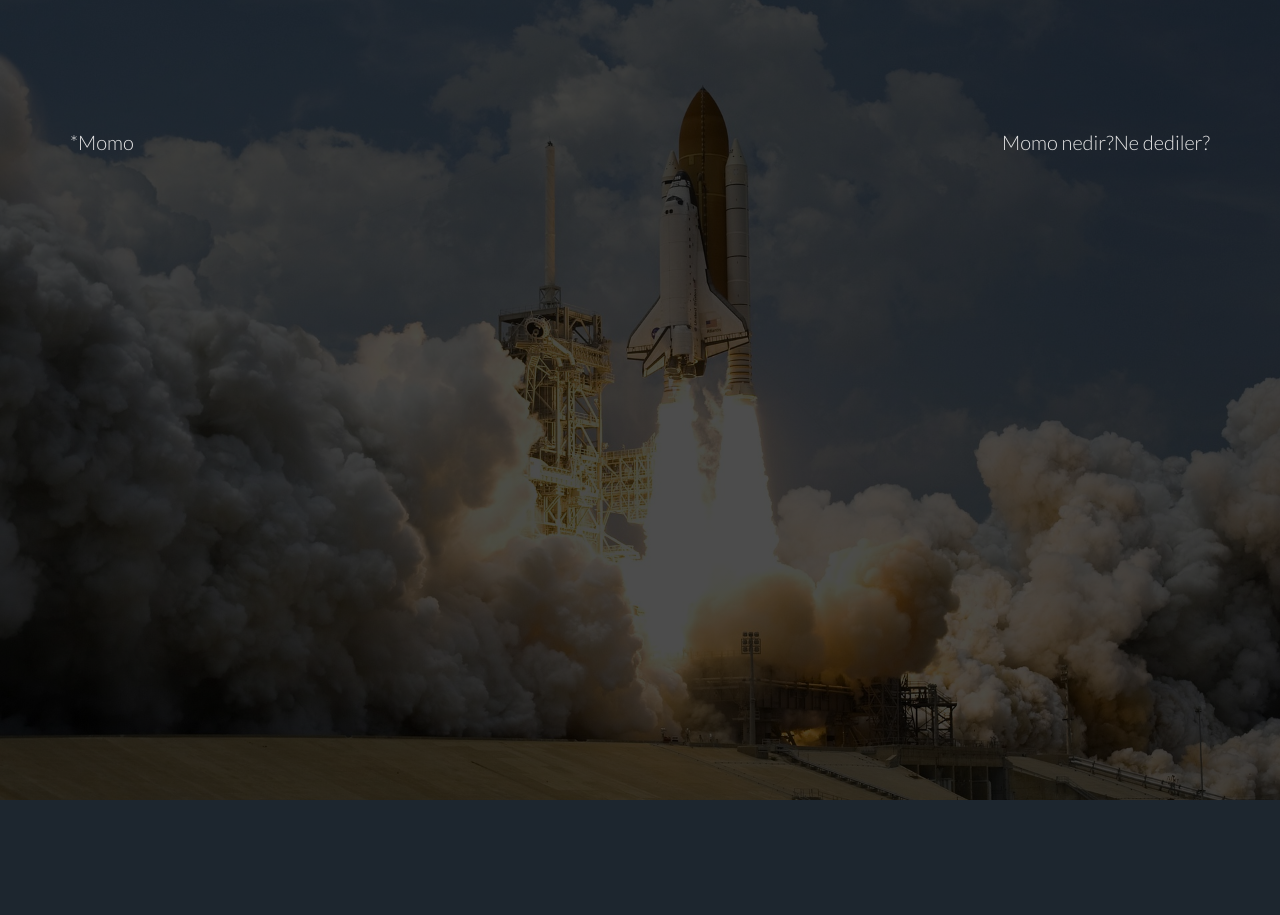
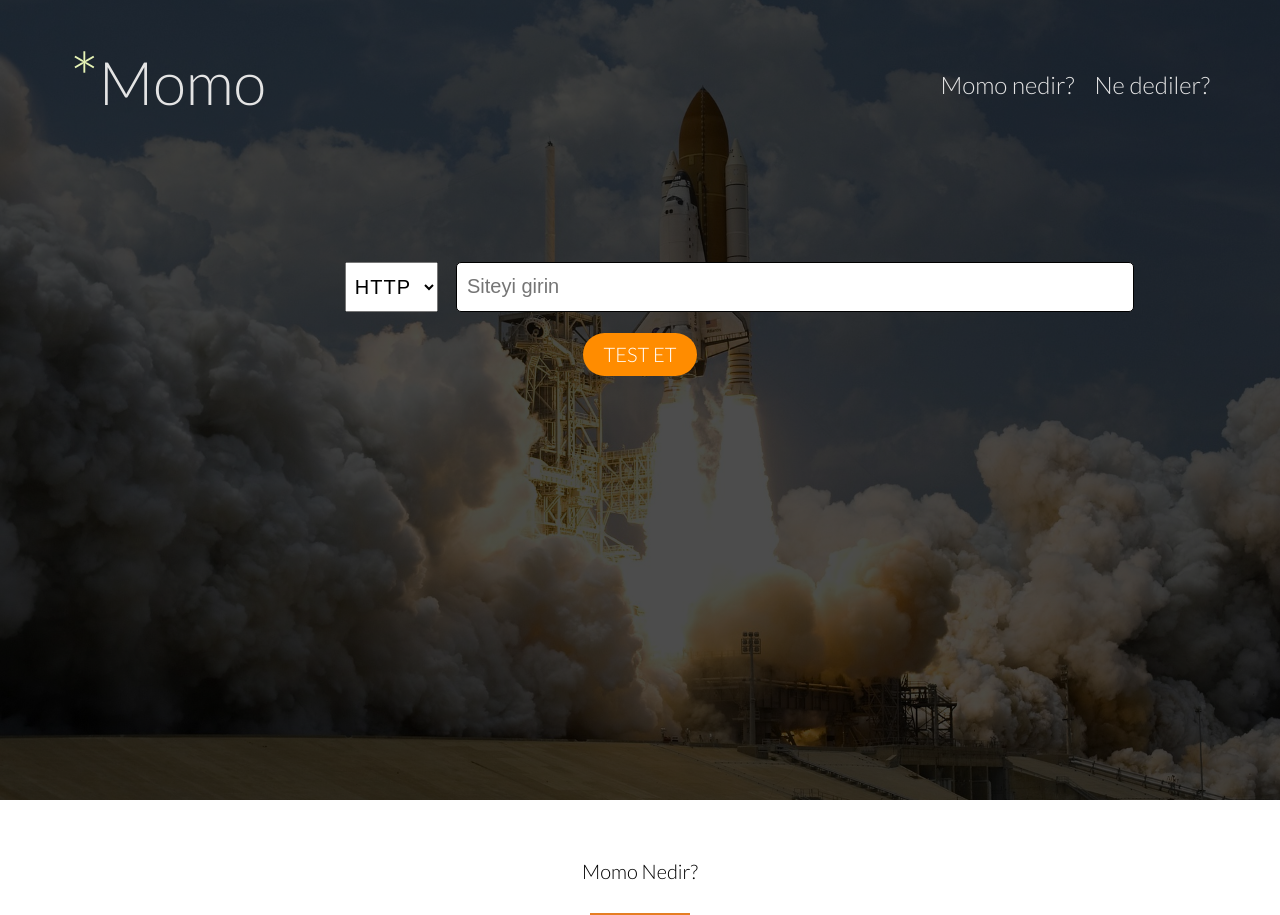
Before and after one commit to eliakorkmaz/momo, a PHP site: page / in a window 1280 px wide. Before the commit the page ends 800 px from the top, so only its background shows below. Run offline with PHP 8.4, Linux system fonts and the light colour scheme.

Commit message:
Added new content for project

```diff
--- a/css/style.css
+++ b/css/style.css
@@ -1,8 +1,14 @@
 * {
     font-family: 'Lato', 'Monaco', 'Arial';
     font-weight: 300;
-    color: #e4e4e4;
     font-size: 20px;
+    padding: 0;
+    margin: 0;
+    box-sizing: border-box;
+}
+
+html{
+    text-rendering: optimizeLegibility;
 }
 
 .row{
@@ -10,22 +16,49 @@
     margin: 0 auto;
 }
 
-body{
-    background-image: linear-gradient(rgba(0,0,0,0.7),rgba(0,0,0,0.7)), url(image/background-image.jpg);
-    background-size: cover;
-    background-position: center;
+h2{
+    text-align: center;
 }
 
+h2:after{
+    display: block;
+    height: 2px;
+    background-color: #e67e22;
+    content: "";
+    width: 100px;
+    margin: 0 auto;
+    margin-top: 30px;
+}
 /*
     -------- FOOTER ---------
  */
 
 .header-momo{
-    margin-top: 100px;
+    background-image: linear-gradient(rgba(0,0,0,0.7),rgba(0,0,0,0.7)), url(image/background-image.jpg);
+    background-size: cover;
+    background-position: center;
+    height: 100vh;
+    background-attachment: fixed;
+}
+
+.header-momo div.row{
+    padding: 60px 0;
 }
 
 .momo-title{
     float: left;
+}
+
+.momo-title p{
+    color: #e4e4e4;
+    display: inline-block;
+    font-size: 300%;
+    margin-top: -35px;
+}
+
+.momo-star {
+    font-size: 120%;
+    color: #e7f4b6;
 }
 
 .header-link{
@@ -33,10 +66,84 @@ body{
     vertical-align: middle;
 }
 
-.header-link li a{
+.header-link li a:link,
+.header-link li a:visited
+{
     text-decoration: none;
     float: right;
+    margin-left: 20px;
+    font-size: 120%;
+    color: #e4e4e4;
 }
+
+.header-link li a:hover,
+.header-link li a:active{
+    color: #777;
+}
+
+/*
+   ---------- SEARCH --------
+ */
+
+
+.section-search{
+    padding: 10px 0;
+    margin-top: 100px;
+    text-align: center;
+    margin-bottom: 300px;
+}
+
+select{
+    text-indent:5px;
+    color: black;
+    letter-spacing: 1px;
+    font-weight: 400;
+    float: right;
+    height: 50px;
+}
+
+.website-input{
+    border: 1px solid black;
+    border-radius: 5px;
+    width: 90%;
+    height: 50px;
+    padding: 0 10px;
+    outline: none;
+    float: left;
+}
+
+div.button{
+    text-align: center;
+}
+
+div.button a{
+    display: inline-block;
+    margin-top: 10px;
+    border-radius: 30px;
+}
+
+.action{
+    transition: color 0.2s, background-color 0.2s;
+}
+
+.action:link,
+.action:visited
+{
+    padding: 10px 20px;
+    color: white;
+    text-decoration: none;
+    background-color: darkorange;
+    font-weight: 400i;
+    margin-top: 10px;
+    border-radius: 30px;
+}
+
+.action:hover,
+.action:active{
+    background-color: orange;
+    color: white;
+}
+
 
 /*
    ---------- TESTIMONY --------
@@ -44,5 +151,5 @@ body{
 
 
 .section-testimony{
-
+    margin-top: 60px;
 }
--- a/index.html
+++ b/index.html
@@ -26,21 +26,30 @@
                 </ul>
             </div>
         </div>
+        <div class="row">
+            <div class="col span-1-of-3">
+                <select name="http-method" id="http-select">
+                    <option value="http">
+                        HTTP
+                    </option>
+                    <option value="https">
+                        HTTPS
+                    </option>
+                </select>
+            </div>
+            <div class="col span-2-of-3">
+                <input class="website-input" type="text" placeholder="Siteyi girin" required>
+            </div>
+            <div class="button">
+                <a href="#" class="action">TEST ET</a>
+            </div>
+        </div>
     </header>
 
-    <section class="section-search">
-        <!--<div class="row">
-            <div class="col span-1-of-3">
-                HTTPS
-            </div>
-            <div class="col span-2-of-3">
-                www.google.com.tr
-            </div>
-        </div>-->
-    </section>
-
     <section class="section-testimony">
-
+        <div class="row">
+            <h2>Momo Nedir?</h2>
+        </div>
     </section>
 
 
```
